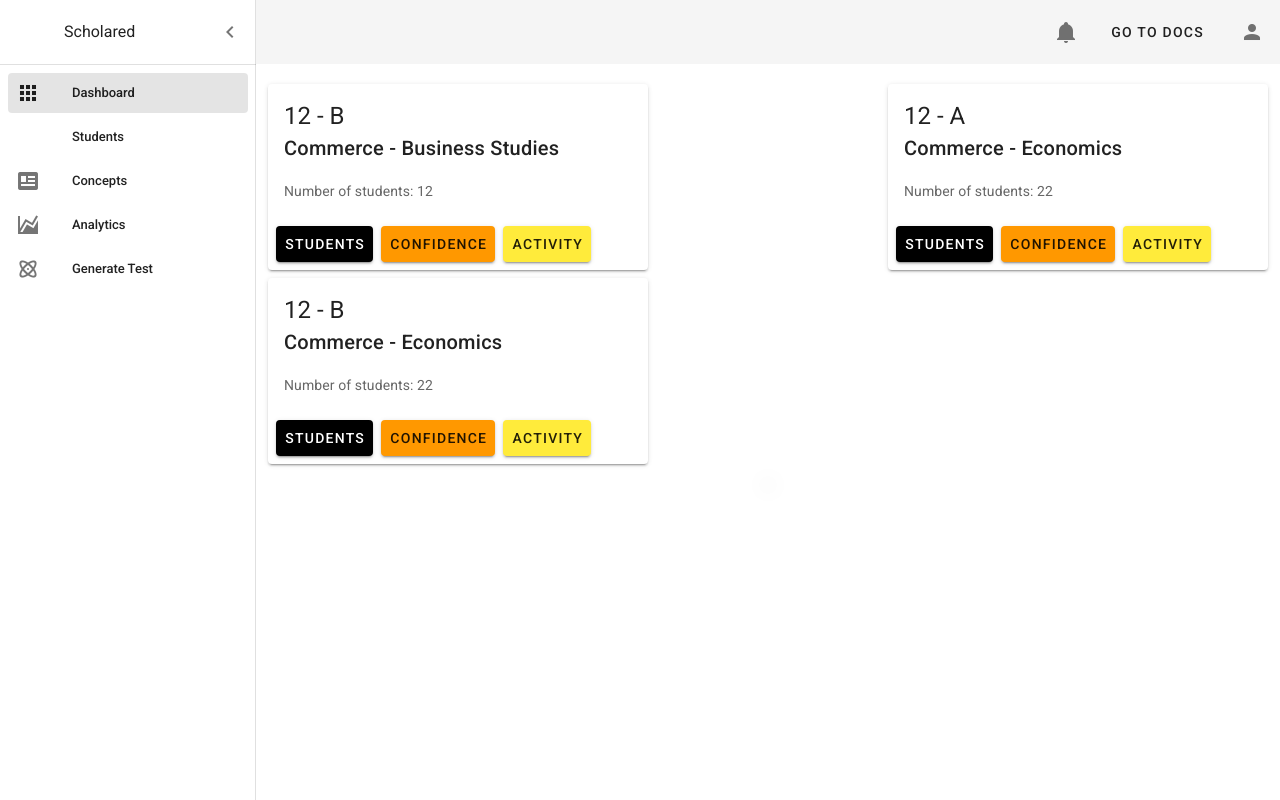
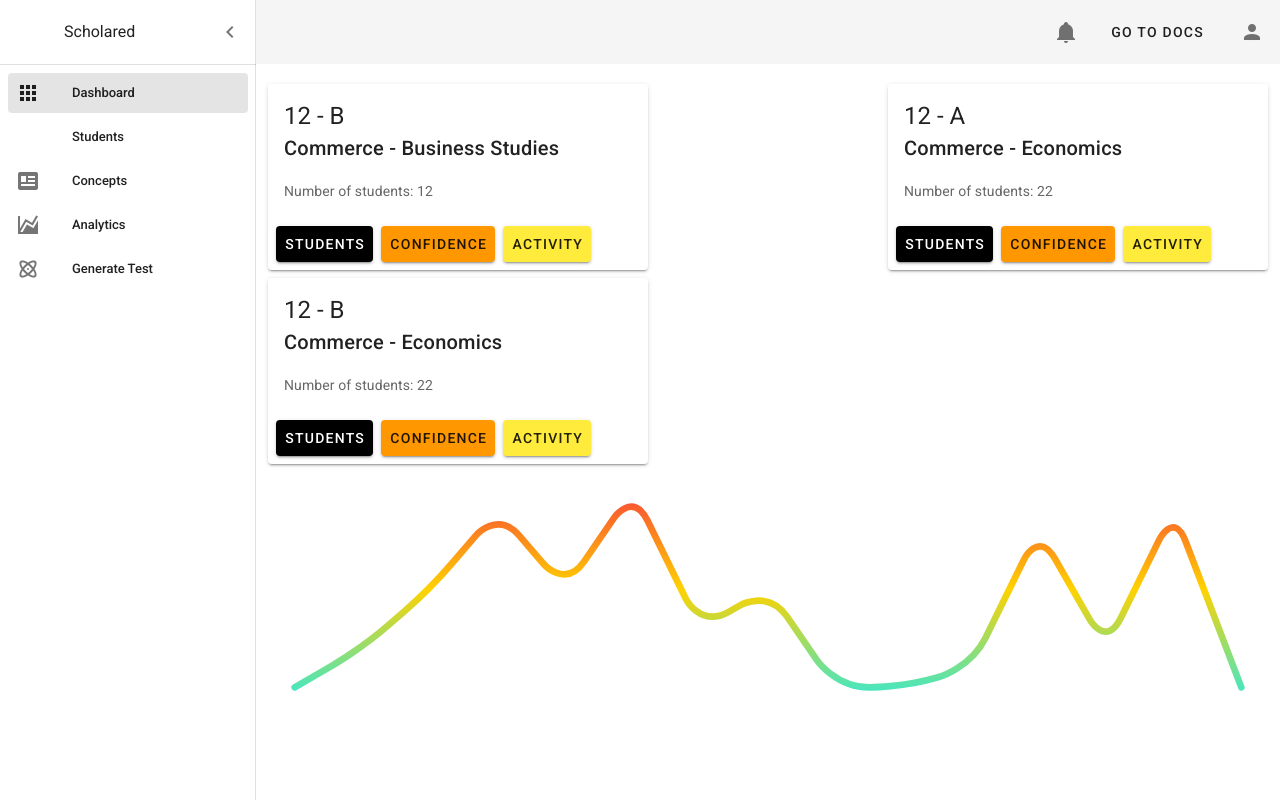
Before and after one commit to suryarajendhran/schld-teacher-suite-2.0, a Nuxt app: page / in a window 1280 px wide. Built offline with nearby package versions, Linux system fonts and the light colour scheme.

Commit message:
Sparkline debugging

```diff
--- a/pages/index.vue
+++ b/pages/index.vue
@@ -22,14 +22,21 @@
       </v-card>
     </v-row>
     <v-row>
-      <v-card class="mt-4 mx-auto" elevation="12" max-width="calc(100%-32px)">
-        <v-sparkline
-          :value="value"
-          line-width="2"
-          padding="16"
-        >
-        </v-sparkline>
-      </v-card>
+      <!-- <v-card class="mt-4 mx-auto" elevation="12" max-width="calc(100%-32px)"> -->
+      <v-sparkline
+        :value="value"
+        :gradient="gradient"
+        :smooth="radius || false"
+        :padding="padding"
+        :line-width="width"
+        :stroke-linecap="lineCap"
+        :gradient-direction="gradientDirection"
+        :fill="fill"
+        :type="type"
+        :auto-line-width="autoLineWidth"
+        auto-draw
+      ></v-sparkline>
+      <!-- </v-card> -->
     </v-row>
   </v-col>
 </template>
@@ -37,7 +44,26 @@
 <script>
 export default {
   data() {
+    const gradients = [
+      ['#222'],
+      ['#42b3f4'],
+      ['red', 'orange', 'yellow'],
+      ['purple', 'violet'],
+      ['#00c6ff', '#F0F', '#FF0'],
+      ['#f72047', '#ffd200', '#1feaea'],
+    ]
     return {
+      width: 2,
+      radius: 10,
+      padding: 8,
+      lineCap: 'round',
+      gradient: gradients[5],
+      value: [0, 2, 5, 9, 5, 10, 3, 5, 0, 0, 1, 8, 2, 9, 0],
+      gradientDirection: 'top',
+      gradients,
+      fill: false,
+      type: 'trend',
+      autoLineWidth: false,
       classes: [
         {
           cid: '18474uy',
@@ -75,24 +101,24 @@ export default {
     }
   },
   computed: {
-    labels() {
-      let labels = []
-      if (this.activity) {
-        this.activity.forEach((day) => {
-          labels.push(day.label)
-        })
-      }
-      return labels
-    },
-    value() {
-      let values = []
-      if (this.activity) {
-        this.activity.forEach((day) => {
-          values.push(parseInt(day.questions))
-        })
-      }
-      return values
-    },
+    // labels() {
+    //   let labels = []
+    //   if (this.activity) {
+    //     this.activity.forEach((day) => {
+    //       labels.push(day.label)
+    //     })
+    //   }
+    //   return labels
+    // },
+    // value() {
+    //   let values = []
+    //   if (this.activity) {
+    //     this.activity.forEach((day) => {
+    //       values.push(parseInt(day.questions))
+    //     })
+    //   }
+    //   return values
+    // },
   },
 }
 </script>
```
